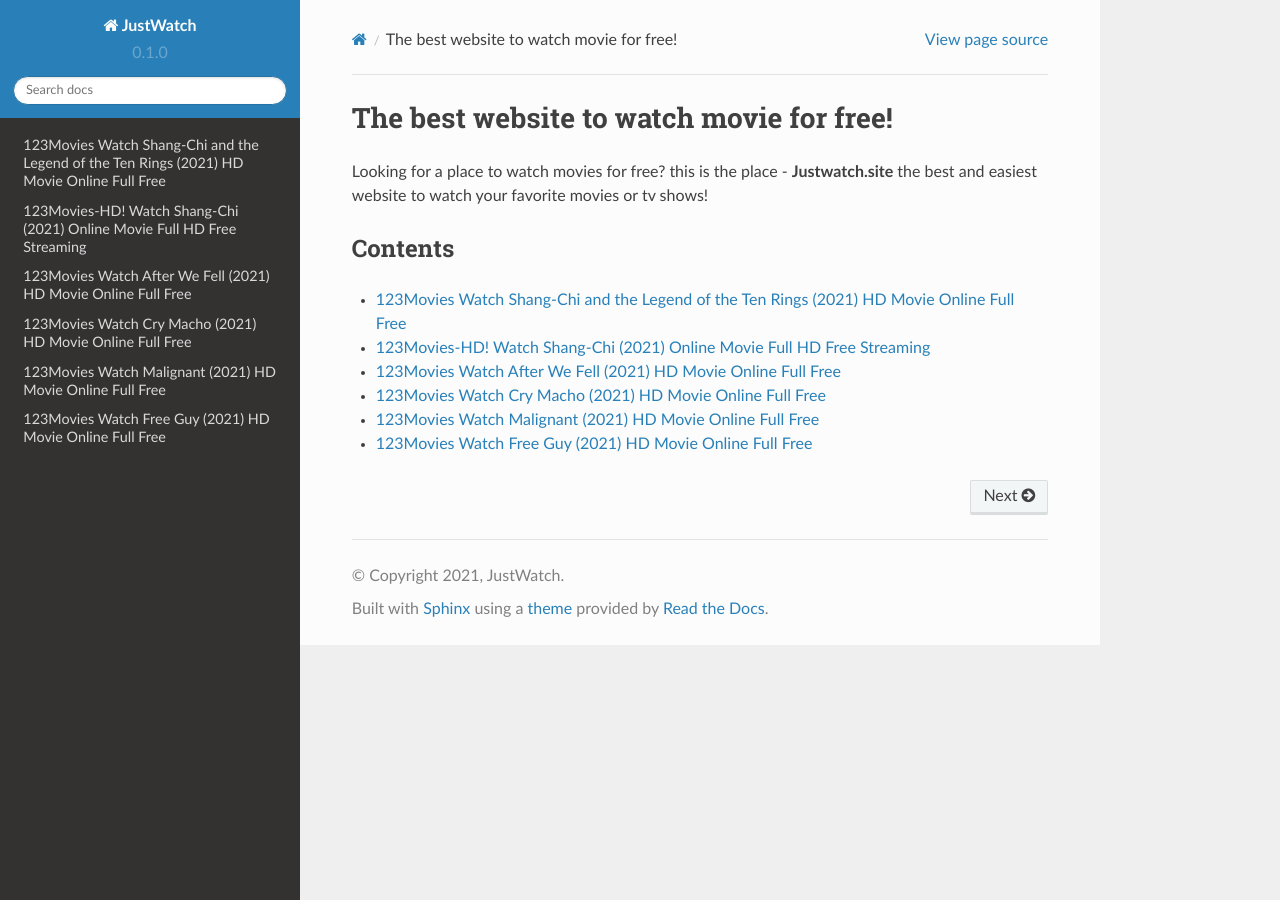
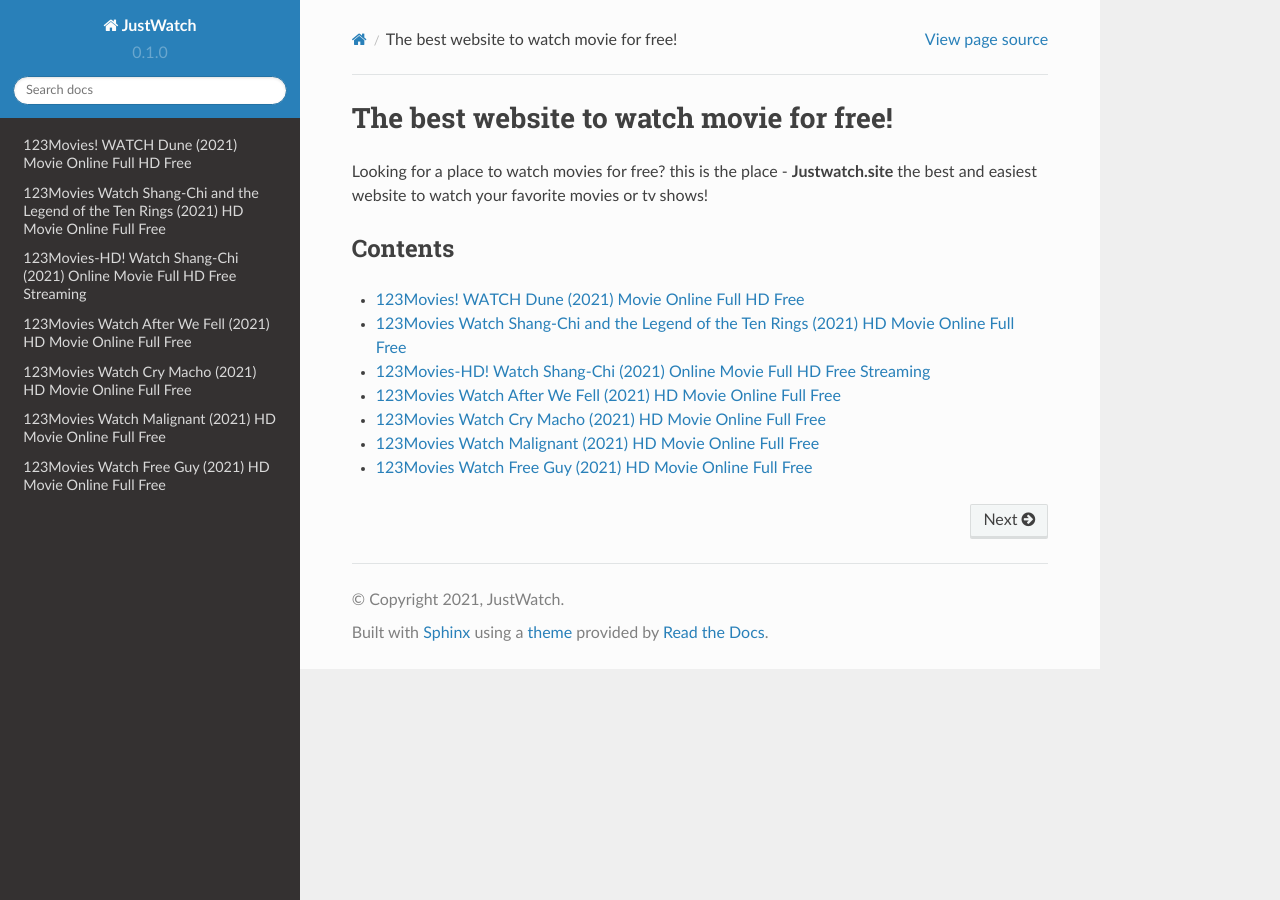
Before and after one commit to onegite/justwatch, a Sphinx documentation site: the page built from docs/source/index.rst, in a window 1280 px wide. Built offline with Sphinx 7.4.7 and the Read the Docs theme 2.0.0, drawn with Linux system fonts in a browser that asks for light colours.

Commit message:
Update index.rst

```diff
--- a/docs/source/index.rst
+++ b/docs/source/index.rst
@@ -8,6 +8,7 @@
 
 .. toctree::
 
+   watch-dune-2021-full-movie-online-free
    watch-shang-chi-2021-full-movie-online-free
    watch-shang-chi-full-movie-online-free
    watch-after-we-fell-2021-full-movie-online-free
```
